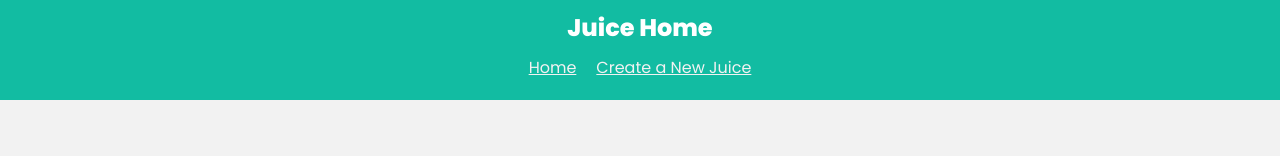
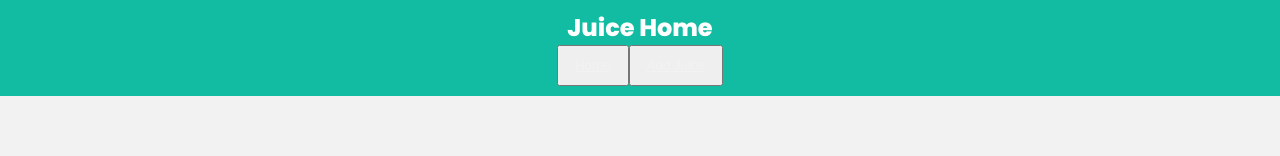
Before and after one commit to braincee/juice-app, a React (Create React App) app: page / in a window 1280 px wide. Shown: the top 156 px of the page. Built offline with nearby package versions, Linux system fonts and the light colour scheme; no server answers; the database is empty.

Commit message:
update the App component

```diff
--- a/src/App.js
+++ b/src/App.js
@@ -9,8 +9,8 @@ function App() {
       <BrowserRouter>
         <nav>
           <h1>Juice Home</h1>
-          <Link to='/'>Home</Link>
-          <Link to='/create'>Create a New Juice</Link>
+          <button><Link to='/'>Home</Link></button>
+          <button><Link to='/create'>Add Juice</Link></button>
         </nav>
         <Routes>
           <Route path="/" element={<Home />} />
```
